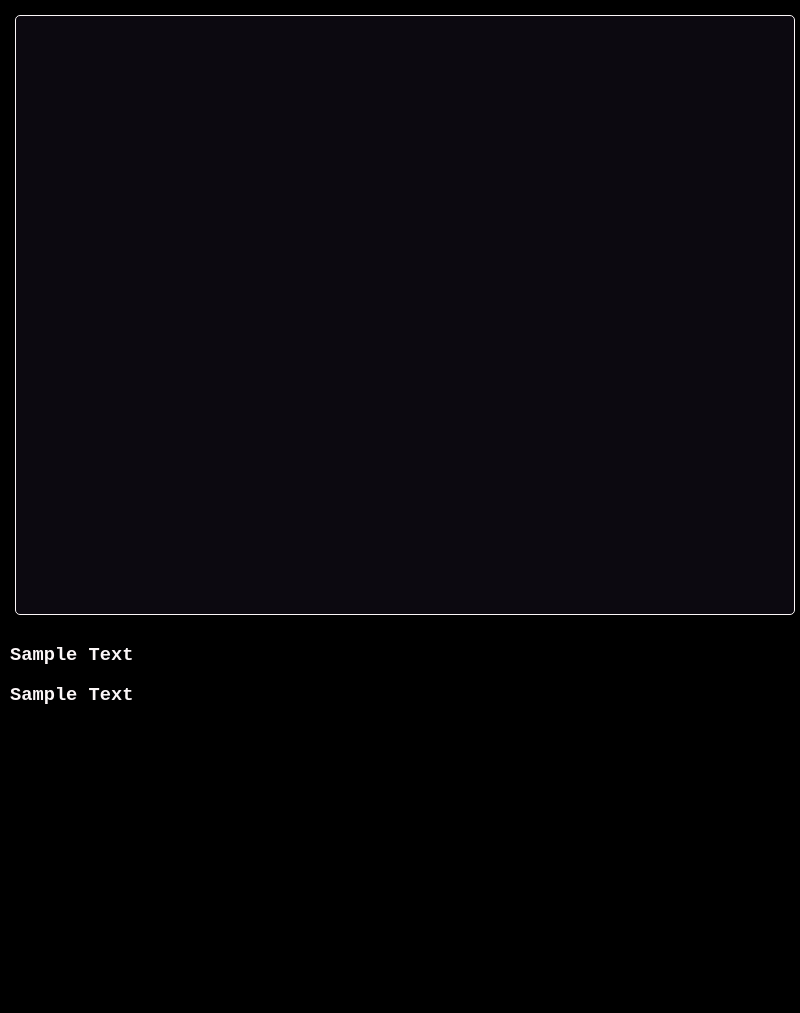
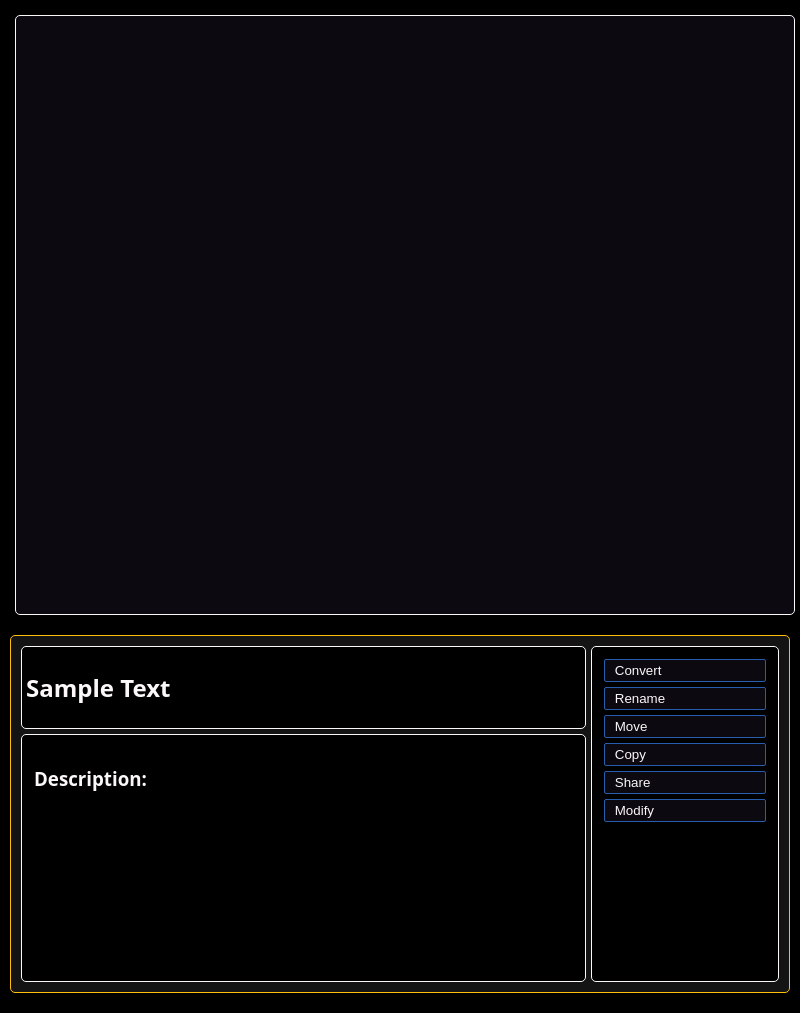
Before and after one commit to Materia597/File-Viewer, an Electron app: page media-viewer.html in a window 800 px wide. Before the commit the page ends 800 px from the top, so only its background shows below. Drawn offline with Linux system fonts and the light colour scheme; no server answers.

Commit message:
set up the styling to allow for actions to be done to the files

```diff
--- a/media-viewer.html
+++ b/media-viewer.html
@@ -13,8 +13,20 @@
     <div id="selected-media-zone">
         <div id="media-container"></div>
         <div id="information-container">
-            <h3 id="title-box">Sample Text</h3>
-            <h3 id="date-added">Sample Text</h3>
+            <div id="information" class="info-piece">
+                <h2 id="title-box">Sample Text</h2>
+            </div>
+            <div id="file-description" class="info-piece">
+                <h3>Description:</h3>
+            </div>
+            <div id="file-manipulation" class="info-piece">
+                <button>Convert</button>
+                <button>Rename</button>
+                <button>Move</button>
+                <button>Copy</button>
+                <button>Share</button>
+                <button>Modify</button>
+            </div>
         </div>
     </div>
 
--- a/specific-style.css
+++ b/specific-style.css
@@ -26,7 +26,7 @@
 
 body {
     background: var(--black);
-    font-family:'Courier New', Courier, monospace;
+    font-family: system-ui, -apple-system, BlinkMacSystemFont, 'Segoe UI', Roboto, Oxygen, Ubuntu, Cantarell, 'Open Sans', 'Helvetica Neue', sans-serif;
     color: var(--snow);
     margin: 0;
     padding: 10px;
@@ -62,3 +62,61 @@ body {
 .specific-audio::-webkit-media-controls-panel {
     background-color: var(--rose-quartz);
 }
+
+#information-container {
+    margin: 10px 0;
+    padding: 10px;
+    border: 1px var(--amber) solid;
+    border-radius: 5px;
+    display: grid;
+    grid-template-rows: 1fr 3fr;
+    grid-template-columns: 3fr 1fr;
+    gap: 5px;
+    background: #9992;
+}
+
+.info-piece {
+    border: var(--snow) 1px solid;
+    border-radius: 5px;
+    padding: 0.75em;
+    background: rgba(0, 0, 0, 10);
+}
+
+#information {
+    grid-area: 1 / 1 / 1 / 1;
+    display:flex;
+    padding: 0.25em;
+    flex-direction: column;
+    justify-content: left;
+    align-content: flex-start;
+}
+
+#file-description {
+    grid-area: 2 / 1 / 2 / 2;
+}
+
+#file-manipulation {
+    grid-column: 2 / 2;
+    grid-row: 1 / span 2;
+    display: flex;
+    height: 100%;
+    flex-direction: column;
+    justify-content: stretch;
+    gap: 5px;
+}
+
+#file-manipulation > button {
+    background: none;
+    background-color: var(--night);
+    border: 1px var(--denim) solid;
+    color: var(--snow);
+    border-radius: 2px;
+    text-align: left;
+    cursor: pointer;
+    padding: 3px 10px;
+    transition: background-color 200ms ease-in-out;
+}
+
+#file-manipulation > button:hover {
+    background-color: var(--paynes-gray);
+}
```
